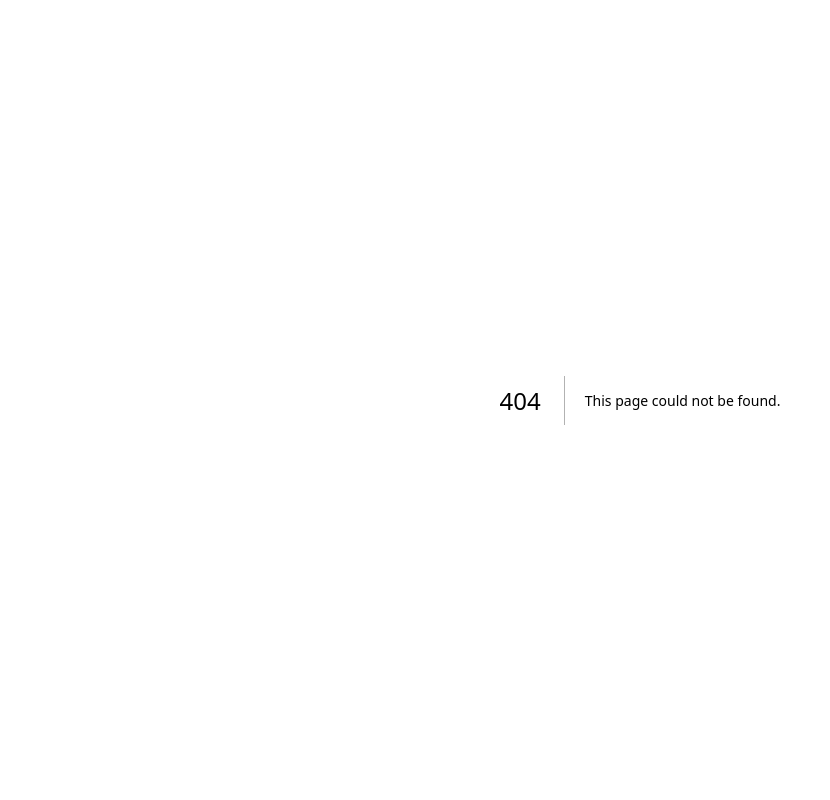
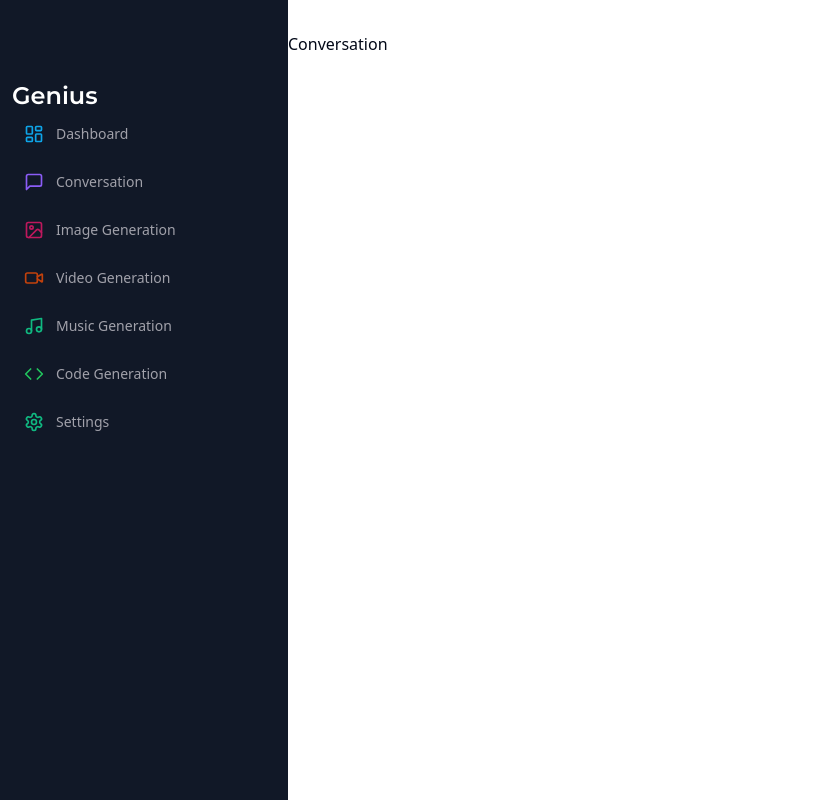
Before and after one commit to d-ngnr/ai-saas, a Next.js app: page /conversation in a window 1280 px wide. Before the commit this address had no page. Shown: the whole page, without its empty margins (0-830 px from the left). Built offline with nearby package versions, Linux system fonts and the light colour scheme.

Commit message:
Initial commit for Conversation page

```diff
--- /dev/null
+++ b/app/(dashboard)/(routes)/conversation/page.tsx
@@ -0,0 +1,5 @@
+const ConversationPage = () => {
+  return <div>Conversation</div>;
+};
+
+export default ConversationPage;
```
